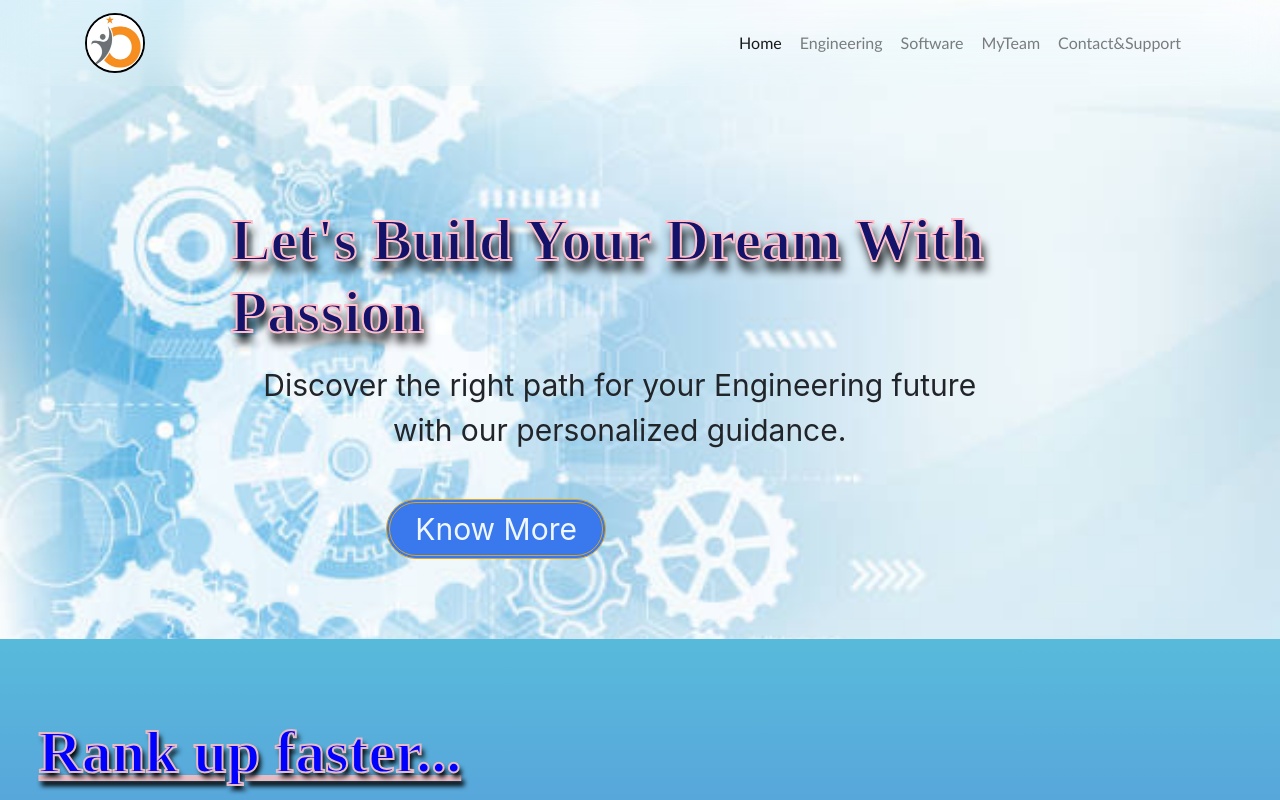
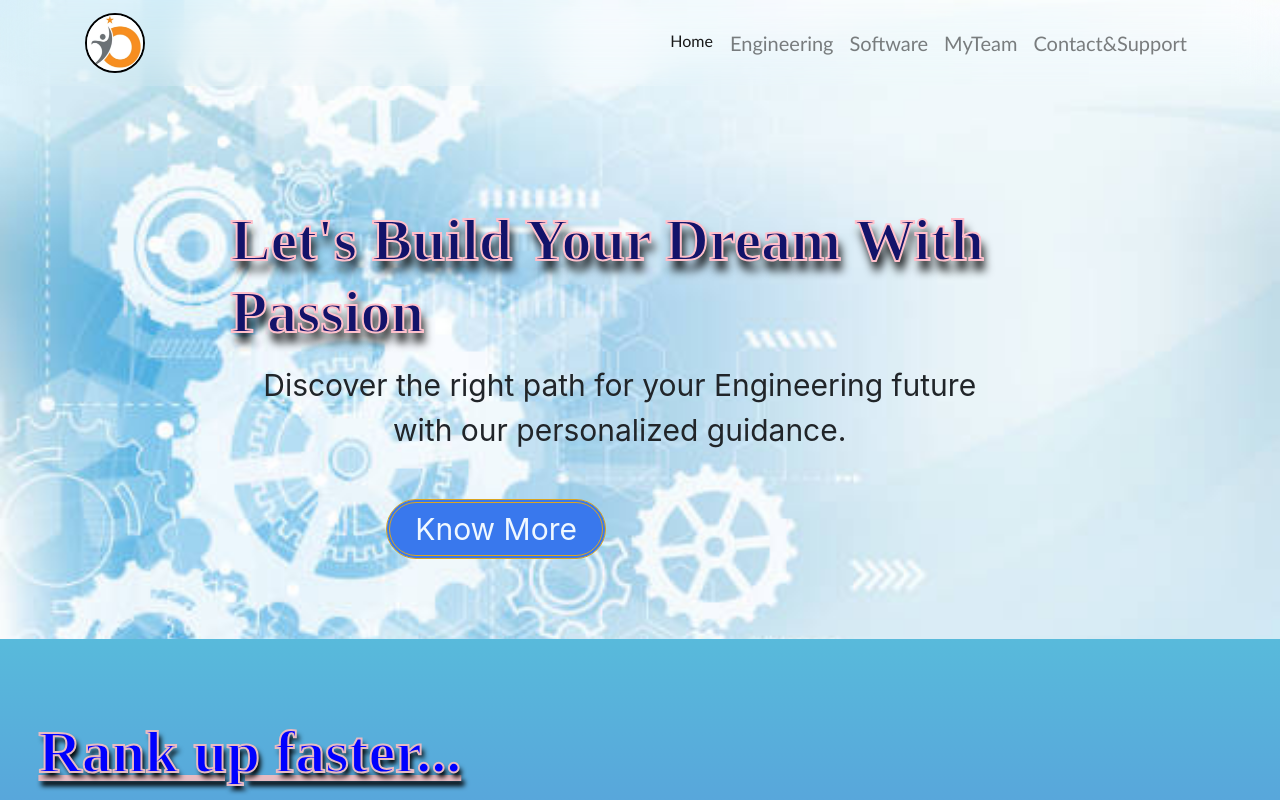
Before and after one commit to sumanaidu19/Career_guidance, a plain HTML site: page index.html in a window 1280 px wide. Shown: the top 800 px of the page. Drawn offline with nearby package versions, Linux system fonts and the light colour scheme.

Commit message:
Update index.html

```diff
--- a/index.html
+++ b/index.html
@@ -11,8 +11,6 @@
     <script src="https://stackpath.bootstrapcdn.com/bootstrap/4.5.2/js/bootstrap.min.js" integrity="sha384-B4gt1jrGC7Jh4AgTPSdUtOBvfO8shuf57BaghqFfPlYxofvL8/KUEfYiJOMMV+rV" crossorigin="anonymous"></script>
 </head>
 <body>
-  <div id="cursor"></div>
-  <div id="cursor-blur"></div>
   <div id="homeSection">
     <nav class="navbar fixed-top navbar-expand-lg navbar-light bg-transparent">
         <div class="container">
@@ -33,16 +31,16 @@
           </button>
           <div class="collapse navbar-collapse" id="navbarNavAltMarkup">
             <div class="navbar-nav ml-auto">
-              <div class="btns">
+
               <a class="nav-link active btn" id="navItem1" href="#homeSection" onclick="display('Sectionwhychooseus')">
                 Home
                 <span class="sr-only">(current)</span>
               </a>
-              <a class="nav-link btn" href="#Sectionengineering" id="navItem2" >Engineering</a>
-              <a class="nav-link btn" href="#Sectionsoftware" id="navItem3" >Software</a>
-              <a class="nav-link btn" href="#Sectionmyteam" id="navItem4">MyTeam</a>
-              <a class="nav-link btn" href="#Sectioncontact" id="navItem5">Contact&Support</a>
-            </div>
+              <a class="nav-link " href="#Sectionengineering" id="navItem2" >Engineering</a>
+              <a class="nav-link " href="#Sectionsoftware" id="navItem3" >Software</a>
+              <a class="nav-link " href="#Sectionmyteam" id="navItem4">MyTeam</a>
+              <a class="nav-link " href="#Sectioncontact" id="navItem5">Contact&Support</a>
+
             </div>
           </div>
         </div>
```
